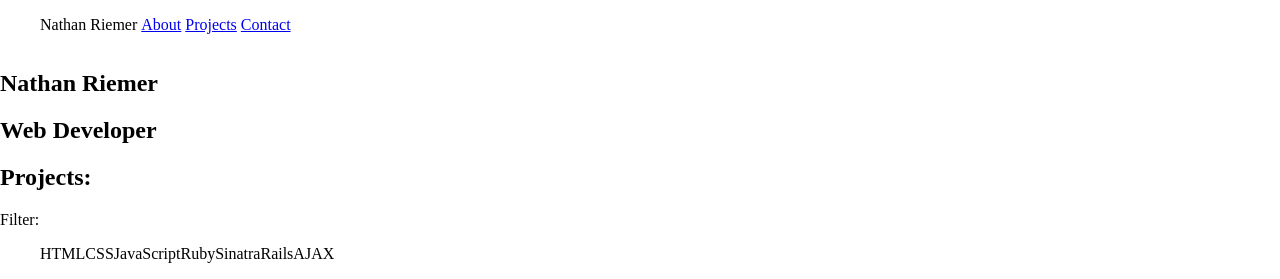
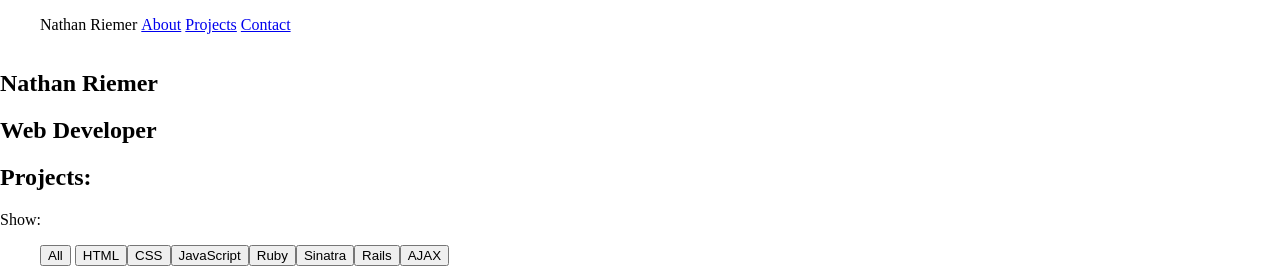
Before and after one commit to NathanRiemer/NathanRiemer.github.io, a plain HTML site: page index.html in a window 1280 px wide. Shown: the top 279 px of the page. Drawn offline with Linux system fonts and the light colour scheme.

Commit message:
Filtering is operational

```diff
--- a/index.html
+++ b/index.html
@@ -23,8 +23,10 @@
 
     <section id="projects">
       <h1>Projects:</h1>
-      <p>Filter:</p>
-      <ul class="technology-links"></ul>
+      <p>Show:</p>
+      <ul class="technology-filter">
+        <li><button>All</button></li>
+      </ul>
       <div class="container">
       </div> <!-- .container -->
     </section>
--- a/js/main.js
+++ b/js/main.js
@@ -23,16 +23,23 @@ $(document).ready(function() {
   projects.forEach(addProject);
 
   uniqueTechnologies.forEach(function(tech){
-    var $techLink = $('<li>');
-    $techLink.text(tech);
-    $techLink.appendTo($('ul.technology-links'));
+    var $techButton = $('<li><button>'+ tech + '</button></li>');
+    // $techButton.text(tech);
+    $techButton.appendTo($('ul.technology-filter'));
   });
 
 
   var filterProjects = function(tech) {
     $('#projects .container').children().show();
-    $('.project').not(':contains(' + tech + ')').hide();
+    if(tech !== "All") {
+      $('.project').not(':contains(' + tech + ')').hide();
+    }
   };
+
+  $('.technology-filter button').click(function(event) {
+    filterProjects($(event.target).text());
+  });
+
 
 });
 
--- a/style.css
+++ b/style.css
@@ -56,7 +56,3 @@ li {
   box-sizing: border-box;
   width: 33%;
 }
-
-.project li:hover {
-  background-color: purple;
-}
```
